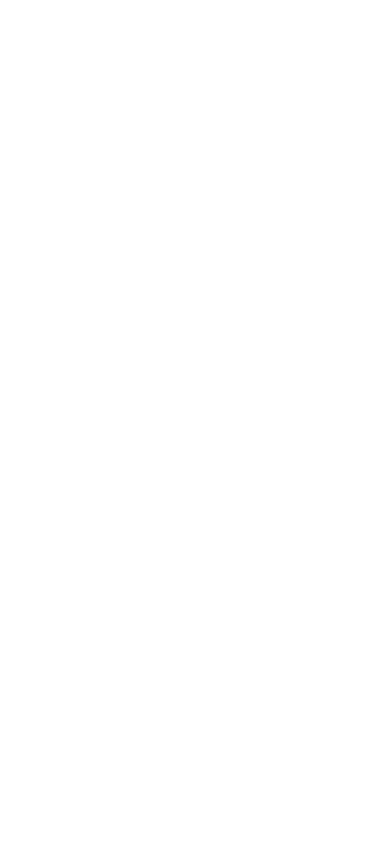
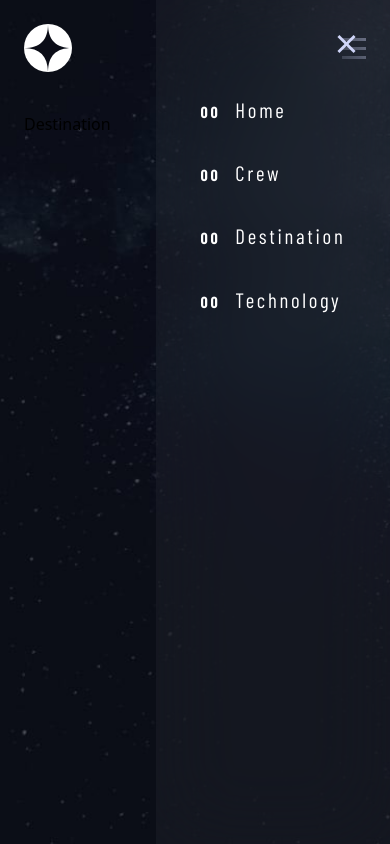
Before and after one commit to MikhailWahib/space-tourism-website, a React (Vite) app: page /destination in a window 390 px wide. Before the commit this address had no page. Built offline with nearby package versions, Linux system fonts and the light colour scheme; a web font is replaced by a local one.

Commit message:
responsive navbar created

```diff
--- a/src/App.jsx
+++ b/src/App.jsx
@@ -1,17 +1,22 @@
 import React from 'react'
 import { Link, Route, Routes } from 'react-router-dom'
 import Home from './Pages/Home'
-import PageOne from './Pages/PageOne'
-import PageTwo from './Pages/PageTwo'
+import Destination from './Pages/Destination'
+import Crew from './Pages/Crew'
+import Technology from './Pages/Technology'
+import Navbar from './components/Navbar'
 
 function App() {
-
   return (
     <>
+      <Navbar />
+
+
       <Routes>
         <Route path='/' element={<Home />} />
-        <Route path='/pageone' element={<PageOne />} />
-        <Route path='/pagetwo' element={<PageTwo />} />
+        <Route path='/destination' element={<Destination />} />
+        <Route path='/crew' element={<Crew />} />
+        <Route path='/technology' element={<Technology />} />
       </Routes>
     </>
   )
--- /dev/null
+++ b/src/Pages/Crew.jsx
@@ -0,0 +1,7 @@
+import React from 'react'
+
+export default function Crew() {
+    return (
+        <section className='crew'>Crew</section>
+    )
+}
--- /dev/null
+++ b/src/Pages/Destination.jsx
@@ -0,0 +1,7 @@
+import React from 'react'
+
+export default function Destination() {
+    return (
+        <section className='destination'>Destination</section>
+    )
+}
--- a/src/Pages/Home.jsx
+++ b/src/Pages/Home.jsx
@@ -2,6 +2,10 @@
 
 export default function Home() {
     return (
-        <div>Home</div>
+        <main className='home text-white'>
+            <div className="relative top-0">
+                Home
+            </div>
+        </main>
     )
 }
--- /dev/null
+++ b/src/Pages/Technology.jsx
@@ -0,0 +1,7 @@
+import React from 'react'
+
+export default function Technology() {
+    return (
+        <section className='technology'>Technology</section>
+    )
+}
--- /dev/null
+++ b/src/components/Navbar.jsx
@@ -0,0 +1,29 @@
+import React, { useState } from 'react'
+import { Link, useLocation } from 'react-router-dom'
+import logo from '../assets/shared/logo.svg'
+import menuIcon from '../assets/shared/icon-hamburger.svg'
+import closeIcon from '../assets/shared/icon-close.svg'
+
+export default function Navbar() {
+
+    const [showMenu, setShowMenu] = useState(true);
+    const location = useLocation();
+
+    const handleToggle = () => setShowMenu(!showMenu);
+
+    return (
+        <header className='w-full z-50 absolute flex justify-between items-center p-[1.5rem] lg:p-0 lg:py-5 lg:mt-5'>
+            <div className="logo md:ml-[2.5rem]"><img src={logo} alt="Logo" /></div>
+            <button className="mobile-menu cursor-pointer md:hidden" onClick={handleToggle}><img src={menuIcon} alt="menu" /></button>
+            <nav className={` ${showMenu ? 'block' : 'hidden'} absolute top-0 right-0 h-screen w-[60%] bg-white bg-opacity-[0.04] backdrop-blur-[40.7742px] p-[2.125rem] md:block md:p-0 md:h-[6rem]`}>
+                <button className="block w-fit ml-auto cursor-pointer md:hidden" onClick={handleToggle}><img src={closeIcon} alt="close" className='w-[19px]' /></button>
+                <ul className='nav-text text-[1.3rem] w-fit m-auto flex flex-col gap-y-[2rem] mt-10 md:relative md:flex-row md:justify-around md:items-center md:w-full md:h-full md:gap-y-0 md:mt-0 md:px-5 md:text-[1.2rem]'>
+                    <li onClick={handleToggle} className={location.pathname === '/' ? 'active-nav' : ''}><Link to='/'><span className='nav-number pr-2 md:hidden lg:inline'>00</span> Home</Link></li>
+                    <li onClick={handleToggle} className={location.pathname === '/crew' ? 'active-nav' : ''}><Link to='/crew'><span className='nav-number pr-2 md:hidden lg:inline'>00</span> Crew</Link></li>
+                    <li onClick={handleToggle} className={location.pathname === '/destination' ? 'active-nav' : ''}><Link to='/destination'><span className='nav-number pr-2 md:hidden lg:inline'>00</span> Destination</Link></li>
+                    <li onClick={handleToggle} className={location.pathname === '/technology' ? 'active-nav' : ''}><Link to='/technology'><span className='nav-number pr-2 md:hidden lg:inline'>00</span> Technology</Link></li>
+                </ul>
+            </nav>
+        </header>
+    )
+}
--- a/src/index.css
+++ b/src/index.css
@@ -6,6 +6,7 @@
   font-size: 16px;
   --heading-font: 'Bellefair', serif;
   --regular-font: 'Barlow Condensed', sans-serif;
+  background-color: #0B0D17;
 }
 
 p {
@@ -75,12 +76,135 @@
   color: #FFFFFF;
 }
 
+.nav-number {
+  font-family: 'Barlow Condensed';
+  font-style: normal;
+  font-weight: 700;
+  font-size: 1rem;
+  line-height: 19px;
+  letter-spacing: 2.7px;
+  color: #FFFFFF;
+}
+
 .body-text {
   font-size: 1.125rem;
   line-height: 178%;
   color: #FFFFFF;
 }
 
+main, section {
+  height: 100vh;
+  width: 100%;
+  padding: 8.5rem 4.75rem;
+  background-position: center;
+  background-repeat: no-repeat;
+  background-size: cover;
+}
+
+.home {
+  background-image: url('./assets/home/background-home-desktop.jpg');
+}
+
+.crew {
+  background-image: url('./assets/crew/background-crew-desktop.jpg');
+}
+
+.destination {
+  background-image: url('./assets/destination/background-destination-desktop.jpg');
+}
+
+.technology {
+  background-image: url('./assets/technology/background-technology-desktop.jpg');
+}
+
+@media (min-width: 1024px) {
+  nav::before {
+    content: '';
+    position: absolute;
+    top: 3rem;
+    right: 58vw;
+    height: 1px;
+    width: 33vw;
+    background-color: #fff;
+    opacity: .3;
+  }
+}
+
+@media (min-width: 768px) {
+  nav ul li {
+    position: relative;
+  }
+
+  nav ul li:hover::after {
+    content: '';
+    position: absolute;
+    top: 3.8rem;
+    left: 0;
+    width: 100%;
+    height: 2px;
+    background-color: #fff;
+    opacity: .5;
+  }
+
+  .active-nav::after {
+    content: '';
+    position: absolute;
+    top: 3.8rem;
+    left: 0;
+    width: 100%;
+    height: 2px;
+    background-color: #fff;
+  }
+
+}
+
+@media (max-width: 1024px) {
+
+  main, section {
+    padding: 8.5rem 4.75rem;
+  }
+
+  .home {
+    background-image: url('./assets/home/background-home-tablet.jpg');
+  }
+
+  .crew {
+    background-image: url('./assets/crew/background-crew-tablet.jpg');
+  }
+
+  .destination {
+    background-image: url('./assets/destination/background-destination-tablet.jpg');
+  }
+
+  .technology {
+    background-image: url('./assets/technology/background-technology-tablet.jpg');
+  }
+}
+
+@media (max-width: 768px) {
+
+  main, section {
+    padding: 7rem 1.5rem;
+  }
+
+  .home {
+    background-image: url('./assets/home/background-home-mobile.jpg');
+  }
+
+  .crew {
+    background-image: url('./assets/crew/background-crew-mobile.jpg');
+  }
+
+  .destination {
+    background-image: url('./assets/destination/background-destination-mobile.jpg');
+  }
+
+  .technology {
+    background-image: url('./assets/technology/background-technology-mobile.jpg');
+  }
+
+}
+
 @tailwind base;
 @tailwind components;
 @tailwind utilities;
```
